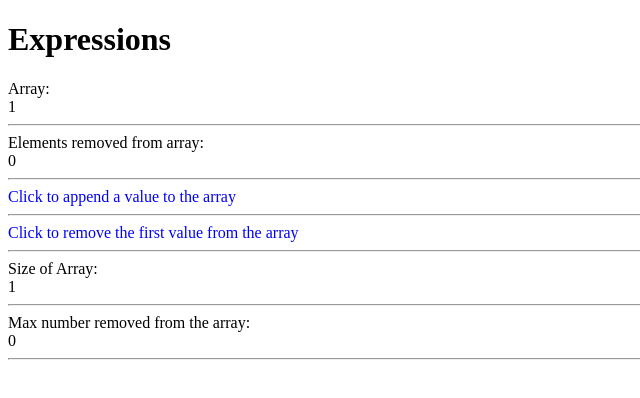
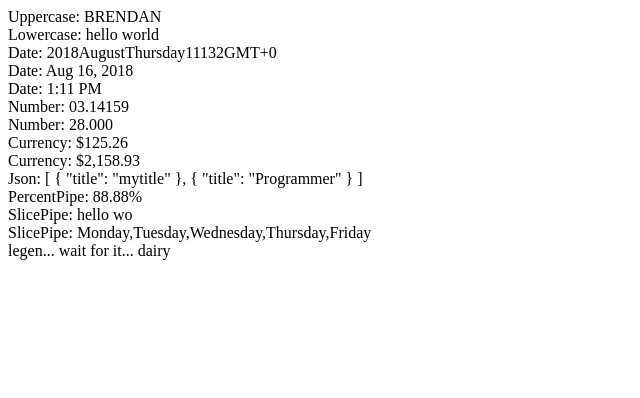
Before and after one commit to soosan900popo/running-angular, an Angular app: page / in a window 1280 px wide. Shown: the top 398 px of the page, without its empty margins (0-640 px from the left). Built offline with nearby package versions, Linux system fonts and the light colour scheme.

Commit message:
파이프 내장 파이프 활용

```diff
--- a/src/app/app.component.ts
+++ b/src/app/app.component.ts
@@ -1,34 +1,38 @@
+
 import { Component } from '@angular/core';
 
 @Component({
   selector: 'app-root',
   template: `
-    <h1>Expressions</h1>
-    Array:<br>
-      {{myArr.join(', ')}}<br/>
-      <hr>
-    Elements removed from array:<br>
-      {{removedArr.join(', ')}}<hr>
-    <a (click)="myArr.push(myMath.floor(myMath.random()*100+1))">
-      Click to append a value to the array
-    </a><hr>
-    <a (click)="removedArr.push(myArr.shift())">
-      Click to remove the first value from the array
-    </a><hr>
-    Size of Array:<br>
-      {{myArr.length}}<hr>
-    Max number removed from the array:<br>
-      {{myMath.max.apply(myMath, removedArr)}}<hr>
-  `,
-  styles: [`
-    a {
-      color: blue;
-      cursor: pointer;
-    }
-  `],
+    Uppercase: {{"Brendan" | uppercase }}<br>
+    Lowercase: {{"HELLO WORLD" | lowercase}}<br>
+    Date: {{ today | date:'yMMMMEEEEhmsz'}}<br>
+    Date: {{today | date:'mediumDate'}}<br>
+    Date: {{today | date: 'shortTime'}}<br>
+    Number: {{3.1415927 | number:'2.1-5'}}<br>
+    Number: {{28 | number:'2.3'}}<br>
+    Currency: {{125.257 | currency:'USD':true: '1.2-2'}}<br>
+    Currency: {{2158.925 | currency}}<br>
+    Json: {{jsonObject | json}}<br>
+    PercentPipe: {{.8888 | percent: '2.2'}}<br>
+    SlicePipe: {{"hello world" | slice:0:8}}<br>
+    SlicePipe: {{days | slice:1:6}}<br>
+    legen...  {{wait | async}} {{dairy | async}}
+  `
 })
 export class AppComponent {
-  myMath = Math;
-  myArr: number[] = [1];
-  removedArr: number[] = [0];
+  today = Date.now();
+  jsonObject = [{title: "mytitle"}, {title: "Programmer"}];
+  days=['Sunday', 'Monday', 'Tuesday', 'Wednesday',
+        'Thursday', 'Friday', 'Saturday'];
+  wait = new Promise<string>((res, err) => {
+    setTimeout(function () {
+      res('wait for it...');
+    },1000);
+  });
+  dairy = new Promise<string>((res, err) => {
+    setTimeout(function() {
+      res('dairy');
+    },2000)
+  })
 }
```
